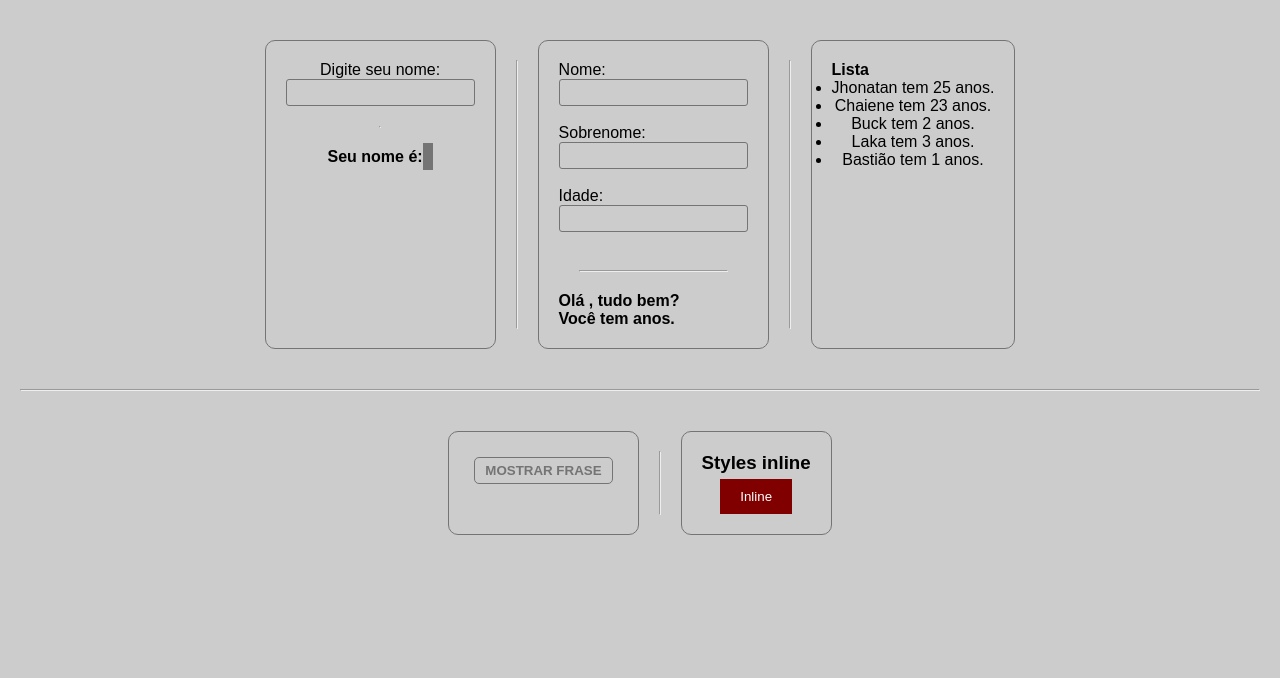
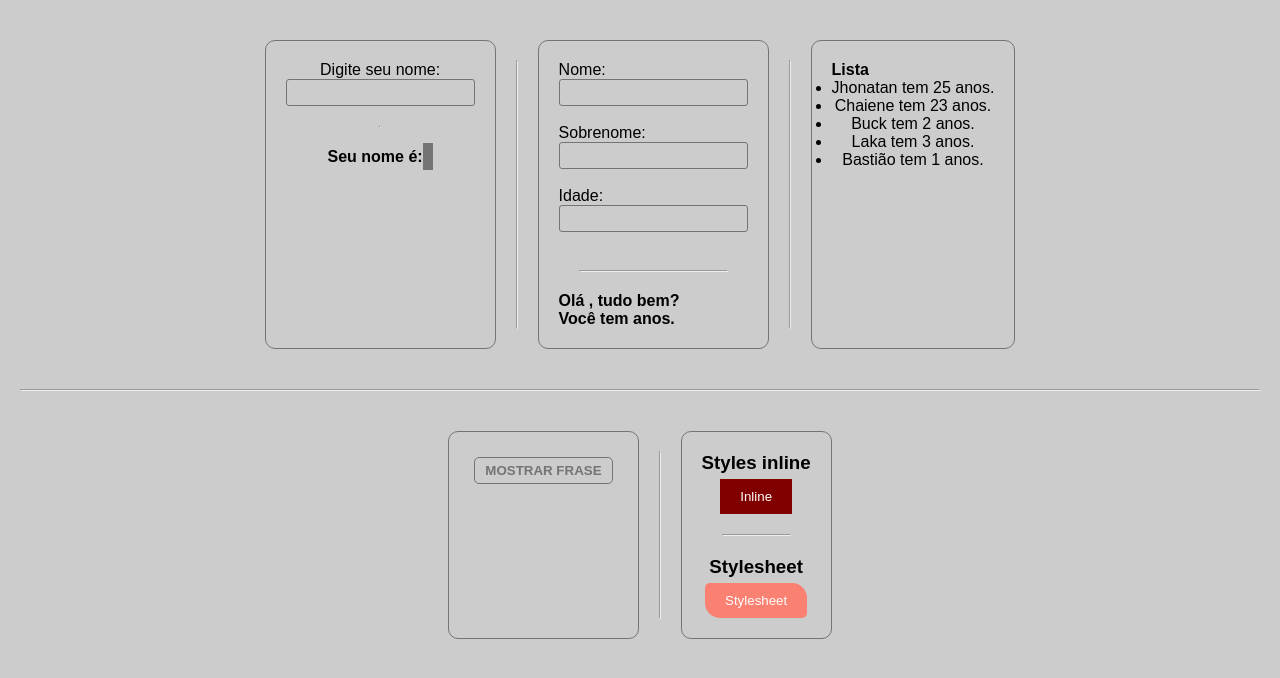
Before and after one commit to JhonatanGAlves/to-tests, a React (Create React App) app: page / in a window 1280 px wide. Shown: the top 678 px of the page. Built offline with nearby package versions, Linux system fonts and the light colour scheme.

Commit message:
creating component Stylesheet

```diff
--- a/src/components/listsAndStyles/ListsAndStyles.tsx
+++ b/src/components/listsAndStyles/ListsAndStyles.tsx
@@ -1,11 +1,14 @@
 import React from 'react'
 import { StyledExerciseInput } from '../InputState'
 import StylesInLine from './StylesInLine'
+import Stylesheet from './Stylesheet'
 
 const ListsAndStyles = () => {
   return (
     <StyledExerciseInput>
       <StylesInLine />
+      <hr />
+      <Stylesheet />
     </StyledExerciseInput>
   )
 }
--- /dev/null
+++ b/src/components/listsAndStyles/Stylesheet.css
@@ -0,0 +1,16 @@
+h3 {
+  margin-bottom: 5px;
+}
+
+.Stylesheet .btn {
+  background-color: #FA8072;
+  color: #FFF;
+
+  padding: 10px 20px;
+  border: 0;
+  border-radius: 5px 15px;
+}
+
+.btn:hover {
+  background-color: #E9967A;
+}
--- /dev/null
+++ b/src/components/listsAndStyles/Stylesheet.tsx
@@ -0,0 +1,15 @@
+import React from 'react'
+import './Stylesheet.css'
+
+const Stylesheet = () => {
+  return (
+    <div className='Stylesheet'>
+      <h3>Stylesheet</h3>
+      <button className='btn'>
+        Stylesheet
+      </button>
+    </div>
+  )
+}
+
+export default Stylesheet
```
